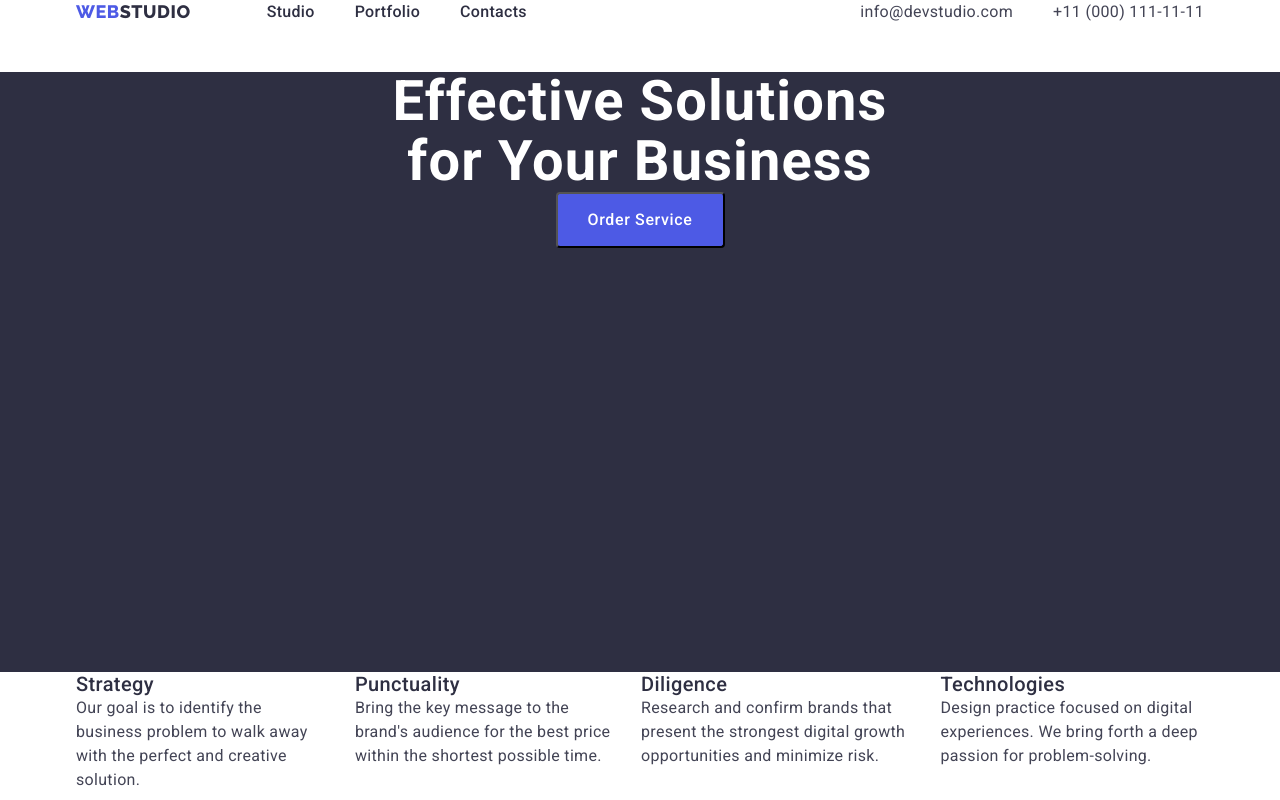
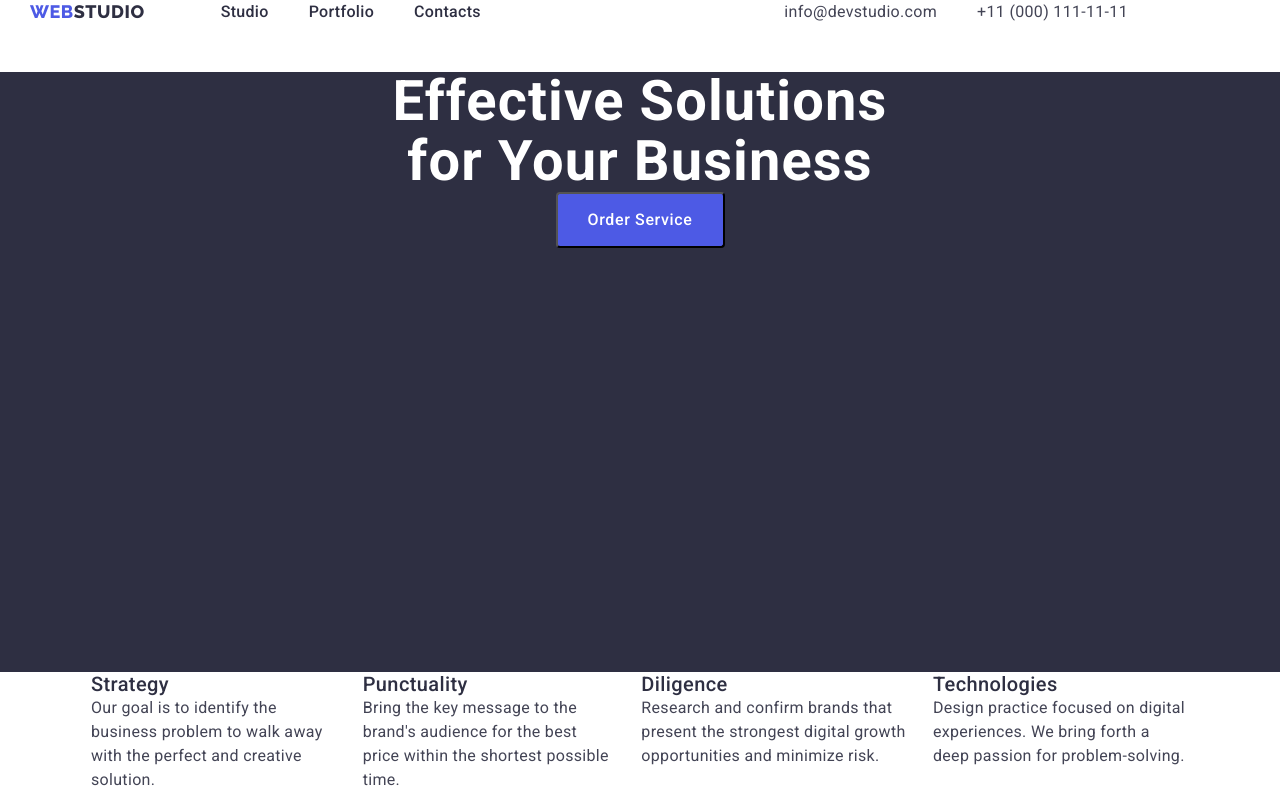
Before and after one commit to Alina-023/goit-markup-hw-03, a plain HTML site: page index.html in a window 1280 px wide. Shown: the top 800 px of the page. Drawn offline with nearby package versions, Linux system fonts and the light colour scheme.

Commit message:
modern-normalize

```diff
--- a/css/styles.css
+++ b/css/styles.css
@@ -55,6 +55,7 @@ body {
 
 .header {
         height: 72px;
+        width: 1158px;
 }
 .header-logo {
         font-family: 'Raleway', sans-serif;
--- a/index.html
+++ b/index.html
@@ -12,11 +12,12 @@
         href="https://fonts.googleapis.com/css2?family=Raleway:wght@800&family=Roboto:wght@400;500;700;900&display=swap"
         rel="stylesheet">
 
-    <!------------------------NORMALIZE------------------->
+    <!------------------------MODERN-NORMALIZE------------------->
 
-    <link rel="stylesheet" href="https://cdnjs.cloudflare.com/ajax/libs/normalize/8.0.1/normalize.min.css"
-        integrity="sha512-NhSC1YmyruXifcj/KFRWoC561YpHpc5Jtzgvbuzx5VozKpWvQ+4nXhPdFgmx8xqexRcpAglTj9sIBWINXa8x5w=="
+    <link rel="stylesheet" href="https://cdnjs.cloudflare.com/ajax/libs/modern-normalize/2.0.0/modern-normalize.min.css"
+        integrity="sha512-4xo8blKMVCiXpTaLzQSLSw3KFOVPWhm/TRtuPVc4WG6kUgjH6J03IBuG7JZPkcWMxJ5huwaBpOpnwYElP/m6wg=="
         crossorigin="anonymous" referrerpolicy="no-referrer" />
+
 
     <link rel="stylesheet" href="./css/styles.css" />
 </head>
```
